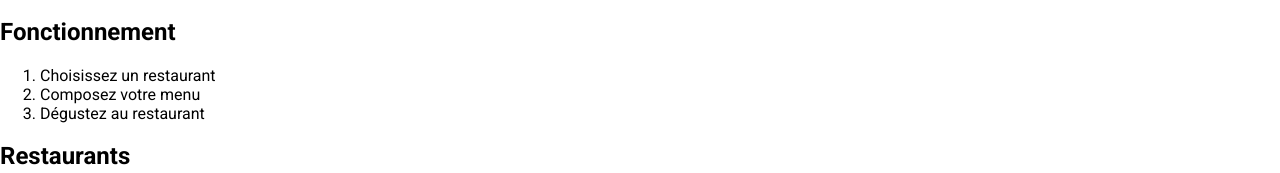
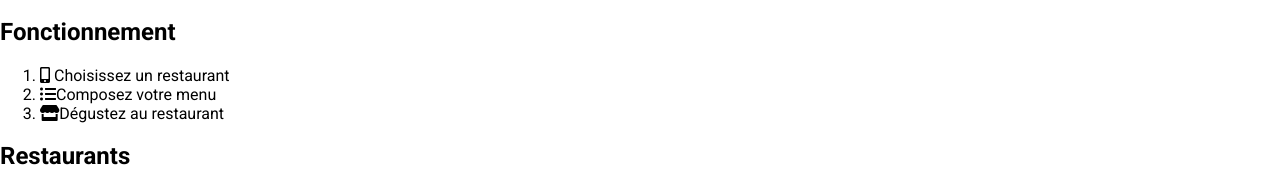
Before and after one commit to Arislb/Arislebechec_3_20042021, a website: page index.html in a window 1280 px wide. Shown: the part 285-458 px from the top of the page. Drawn offline with Linux system fonts and the light colour scheme; a web font is replaced by a local one.

Commit message:
Ajout d'icon pr list ol

```diff
--- a/index.html
+++ b/index.html
@@ -49,9 +49,11 @@
           <h2>Fonctionnement</h2>
           <div class="tuto-commande">
             <ol>
-              <li>Choisissez un restaurant</li>
-              <li>Composez votre menu</li>
-              <li>Dégustez au restaurant</li>
+              <li>
+                <i class="fas fa-mobile-alt"></i> Choisissez un restaurant
+              </li>
+              <li><i class="fas fa-list-ul"></i>Composez votre menu</li>
+              <li><i class="fas fa-store"></i>Dégustez au restaurant</li>
             </ol>
           </div>
         </section>
```
